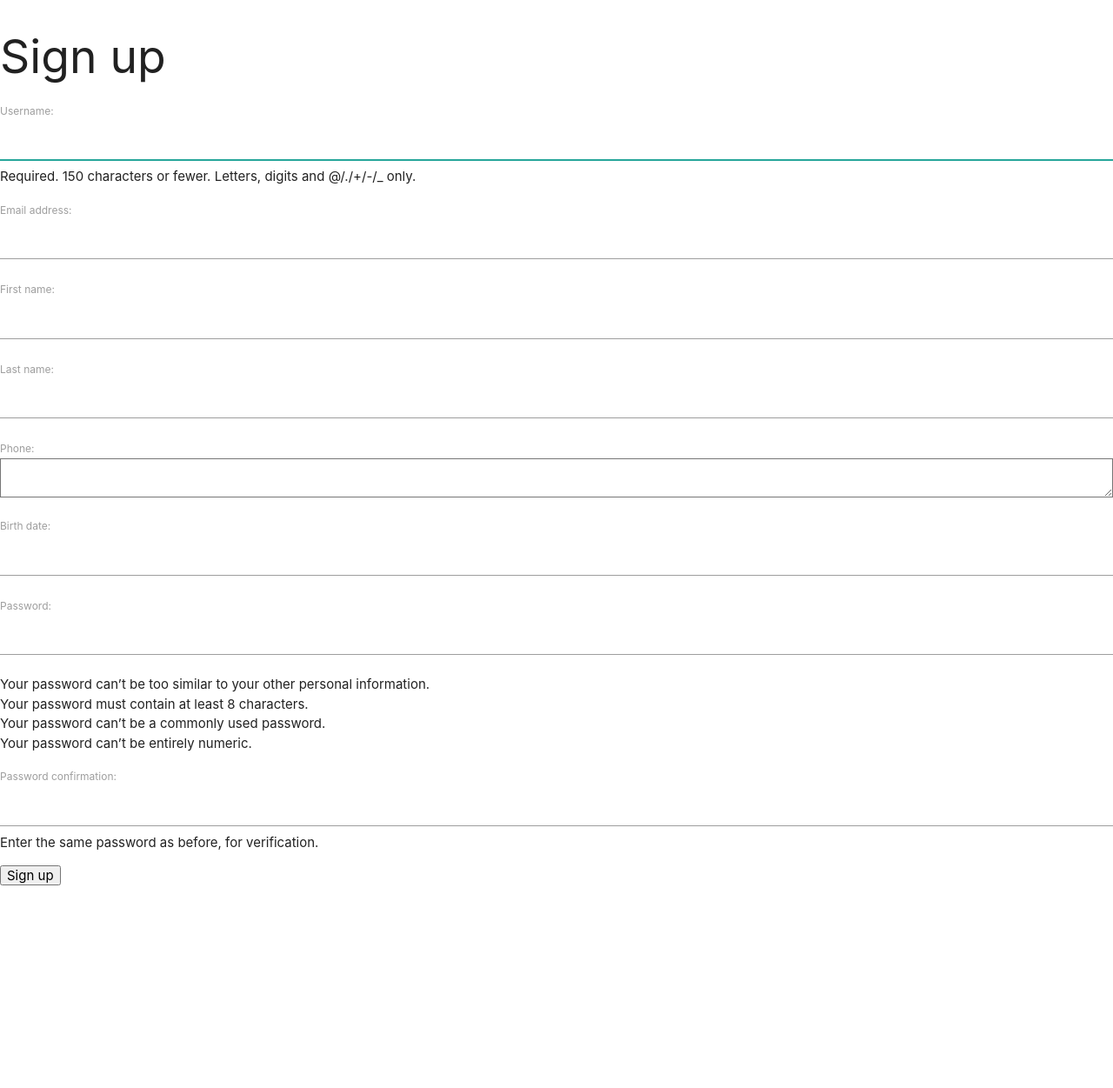
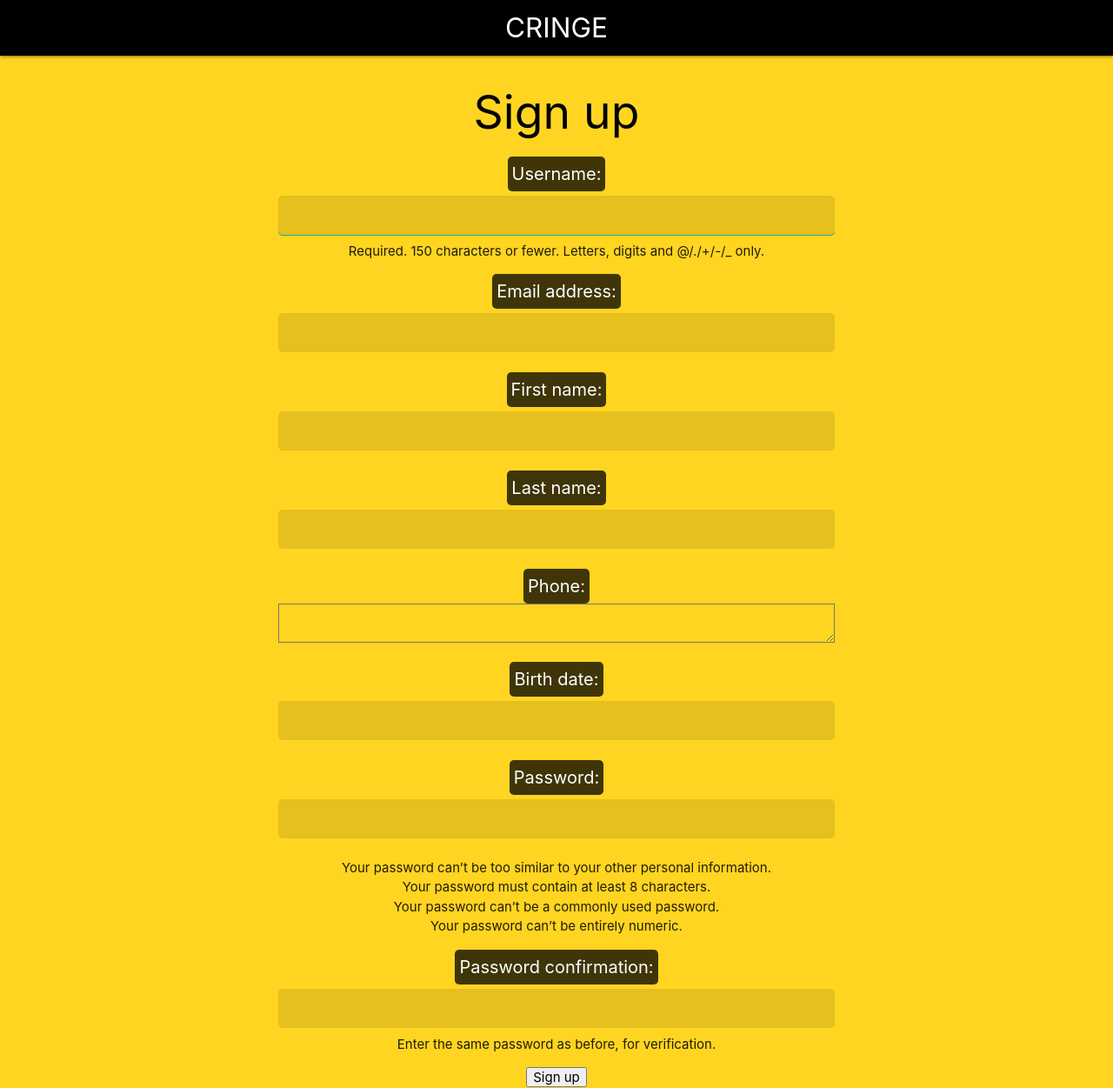
Before and after one commit to ElijaHHall/CRINGE, a Django app: page /users/signup/ in a window 1280 px wide. Shown: the whole page at 87% size. Before the commit the page ends 1018 px from the top, so only its background shows below. Run offline with Django 3.2, Linux system fonts and the light colour scheme; some libraries are stand-ins or nearby versions.

Commit message:
added styles

```diff
--- a/static/style.css
+++ b/static/style.css
@@ -1,3 +1,35 @@
-h1 {
-	color: red;
+body {
+    background-color: #FFD521
 }
+
+h2 {
+    color: black;
+    text-align: center;
+}
+
+.signUpForm {
+    text-align: center;
+    width: 50%;
+    margin: 0 auto;
+}
+
+input {
+    background-color: #E5C01E !important;
+    border-radius: 5px !important;
+    margin-top: 5px !important;
+    border-bottom: none !important;
+    font-size: 25px !important;
+}
+
+body label {
+    font-size: 20px;
+    background-color: rgba(0,0,0,.75);
+    display: inline-block;
+    color: white;
+    padding: 5px;
+    border-radius: 5px;
+}
+
+ span .helptext {
+    display: none;
+}
--- a/templates/base.html
+++ b/templates/base.html
@@ -8,7 +8,7 @@
     <link rel="stylesheet" href="https://cdnjs.cloudflare.com/ajax/libs/materialize/1.0.0-beta/css/materialize.min.css">
     <link rel="stylesheet" href="https://use.fontawesome.com/releases/v5.0.13/css/all.css" integrity="sha384-DNOHZ68U8hZfKXOrtjWvjxusGo9WQnrNx2sqG0tfsghAvtVlRW3tvkXWZh58N9jp" crossorigin="anonymous">
     <link rel="stylesheet" type="text/css" href="{% static 'style.css' %}">
-
+    <meta name="viewport" content="width=device-width, initial-scale=1.0">
     <!-- Compiled and minified JavaScript -->
     <script src="https://cdnjs.cloudflare.com/ajax/libs/materialize/1.0.0-beta/js/materialize.min.js"></script>
 </head>
--- a/templates/signup.html
+++ b/templates/signup.html
@@ -4,8 +4,14 @@
 {% block title %}Sign Up{% endblock %}
 
 {% block content %}
+<nav>
+	<div class="nav-wrapper black">
+	  <a href="/" class="brand-logo center">CRINGE</a>
+
+	</div>
+</nav>
   <h2>Sign up</h2>
-  <form method="post">
+  <form method="post" class="signUpForm">
     {% csrf_token %}
     {{ form.as_p }}
     <button type="submit">Sign up</button>
```
Also changed, not shown: db.sqlite3.
